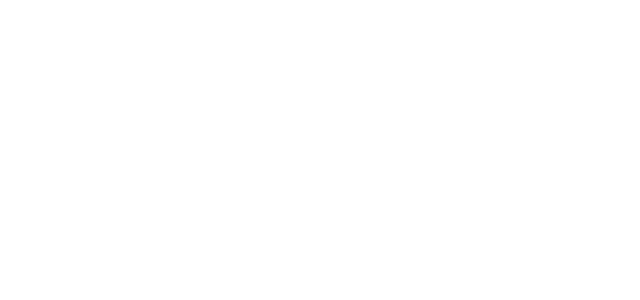
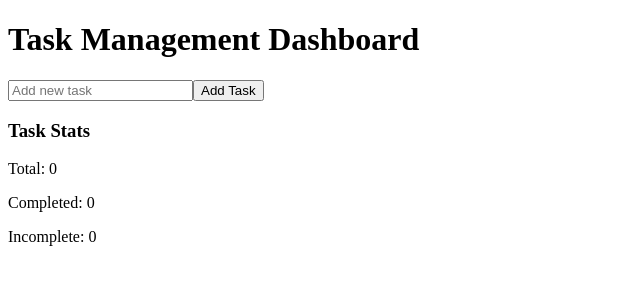
Before and after one commit to mirzabakti/simple-task-management_react-hooks, a React (Vite) app: page / in a window 1280 px wide. Shown: the top 300 px of the page, without its empty margins (0-640 px from the left). Built offline with nearby package versions, Linux system fonts and the light colour scheme.

Commit message:
Mengelola State dan Aksi di App Component

```diff
--- a/src/App.jsx
+++ b/src/App.jsx
@@ -1,9 +1,52 @@
+// src/App.jsx
+import { useState, useEffect, useCallback } from 'react';
+import TaskForm from './components/TaskForm';
+import TaskList from './components/TaskList';
+import TaskStats from './components/TaskStats';
+
 function App() {
+  // Menggunakan useState untuk mengelola state dari semua tugas
+  const [tasks, setTasks] = useState(() => {
+    // Mengambil data dari localStorage saat inisialisasi
+    const savedTasks = localStorage.getItem('tasks');
+    return savedTasks ? JSON.parse(savedTasks) : [];
+  });
+
+  // Menggunakan useEffect untuk menyimpan tugas di localStorage setiap kali tasks berubah
+  useEffect(() => {
+    localStorage.setItem('tasks', JSON.stringify(tasks));
+  }, [tasks]);
+
+  // Fungsi untuk menambahkan tugas baru
+  const addTask = useCallback((taskName) => {
+    setTasks((prevTasks) => [
+      ...prevTasks,
+      { id: Date.now(), name: taskName, completed: false },
+    ]);
+  }, []);
+
+  // Fungsi untuk menandai tugas sebagai selesai atau belum selesai
+  const toggleComplete = useCallback((taskId) => {
+    setTasks((prevTasks) =>
+      prevTasks.map((task) =>
+        task.id === taskId ? { ...task, completed: !task.completed } : task
+      )
+    );
+  }, []);
+
+  // Fungsi untuk menghapus tugas
+  const deleteTask = useCallback((taskId) => {
+    setTasks((prevTasks) => prevTasks.filter((task) => task.id !== taskId));
+  }, []);
 
   return (
-    <>
-    </>
-  )
+    <div>
+      <h1>Task Management Dashboard</h1>
+      <TaskForm addTask={addTask} />
+      <TaskList tasks={tasks} toggleComplete={toggleComplete} deleteTask={deleteTask} />
+      <TaskStats tasks={tasks} />
+    </div>
+  );
 }
 
-export default App
+export default App;
```
